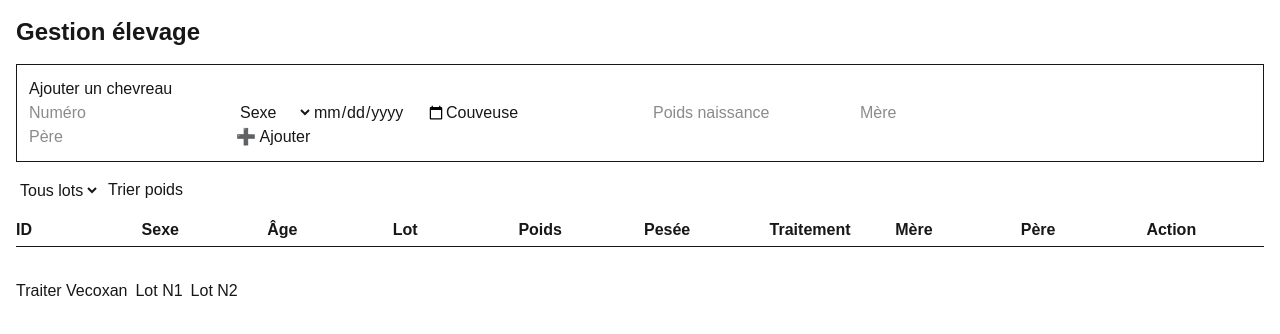
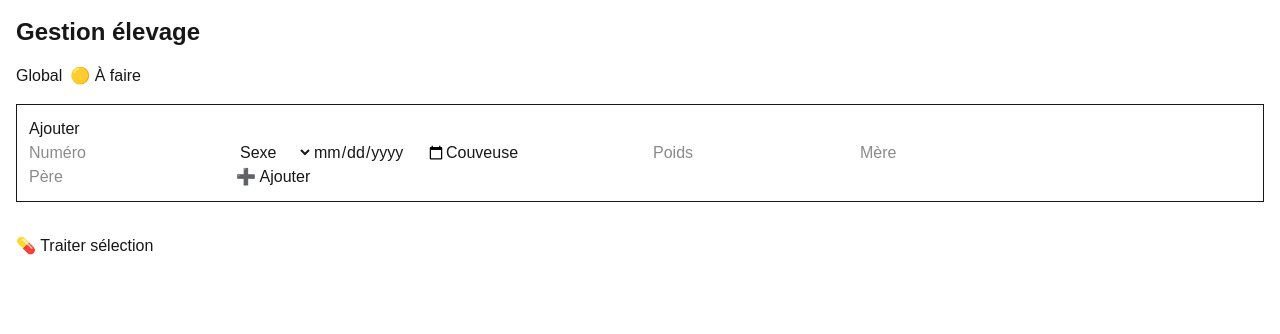
Before and after one commit to smnkiene-gif/chevrerie, a Next.js app: page / in a window 1280 px wide. Shown: the top 334 px of the page. Built offline with nearby package versions, Linux system fonts and the light colour scheme.

Commit message:
fix erreur statut traitement

```diff
--- a/app/page.js
+++ b/app/page.js
@@ -11,28 +11,33 @@ function ageJours(date) {
 
 function statutPesee(c) {
   if (!c.pesees || c.pesees.length === 0) return "🟡";
+
   const last = new Date(c.pesees[c.pesees.length - 1].date);
   const now = new Date();
   const diff = (now - last) / (1000*60*60*24);
-  return diff <= 7 ? "🟢" : "🔴";
+
+  if (diff >= 8) return "🔴";
+  if (diff >= 7) return "🟡";
+  return "🟢";
 }
+function statutTraitement(c) {
+  if (!c.traitements || !c.traitements.vecoxan) return "🟡";
 
-function statutTraitement(c) {
-  const t = c.traitements && c.traitements.vecoxan;
-  if (!t) return "🟡";
   const now = new Date();
-  const d = new Date(t.prochaine);
+  const d = new Date(c.traitements.vecoxan.prochaine);
+
+  if (d < now) return "🔴";
   if (d.toDateString() === now.toDateString()) return "🟡";
-  if (d < now) return "🔴";
   return "🟢";
 }
 
+
 function couleurCollier(id) {
   const couleurs = {
-    1: "red", 2: "blue", 3: "green", 4: "yellow",
-    5: "orange", 6: "purple", 7: "pink", 8: "brown",
-    9: "black", 10: "gray", 11: "cyan", 12: "magenta",
-    13: "lime", 14: "teal", 15: "gold", 16: "navy"
+    1:"red",2:"blue",3:"green",4:"yellow",
+    5:"orange",6:"purple",7:"pink",8:"brown",
+    9:"black",10:"gray",11:"cyan",12:"magenta",
+    13:"lime",14:"teal",15:"gold",16:"navy"
   };
   return couleurs[parseInt(id)] || null;
 }
@@ -40,56 +45,41 @@ function couleurCollier(id) {
 // ===== APP =====
 
 export default function App() {
+
   const [chevreaux, setChevreaux] = useState([]);
+  const [vue, setVue] = useState("global");
 
   const [nouveau, setNouveau] = useState({
-    id: "",
-    sexe: "",
-    naissance: "",
-    lot: "Couveuse",
-    poids: "",
-    mere: "",
-    pere: ""
+    id:"", sexe:"", naissance:"", lot:"Couveuse",
+    poids:"", mere:"", pere:""
   });
 
   const [selection, setSelection] = useState([]);
-  const [filtreLot, setFiltreLot] = useState("");
-  const [tri, setTri] = useState("");
 
-  useEffect(() => {
+  useEffect(()=>{
     const data = localStorage.getItem("elevage");
-    if (data) setChevreaux(JSON.parse(data));
-  }, []);
+    if(data) setChevreaux(JSON.parse(data));
+  },[]);
 
-  useEffect(() => {
+  useEffect(()=>{
     localStorage.setItem("elevage", JSON.stringify(chevreaux));
-  }, [chevreaux]);
+  },[chevreaux]);
 
   // ===== ACTIONS =====
 
   const ajouterChevreau = () => {
     if (!nouveau.id) return;
 
-    setChevreaux([
-      ...chevreaux,
-      {
-        ...nouveau,
-        poids: nouveau.poids ? parseFloat(nouveau.poids) : null,
-        pesees: nouveau.poids
-          ? [{ date: new Date(), poids: parseFloat(nouveau.poids) }]
-          : [],
-        traitements: {}
-      }
-    ]);
+    setChevreaux([...chevreaux,{
+      ...nouveau,
+      poids: nouveau.poids ? parseFloat(nouveau.poids) : null,
+      pesees: nouveau.poids ? [{date:new Date(), poids:parseFloat(nouveau.poids)}] : [],
+      traitements:{}
+    }]);
 
     setNouveau({
-      id: "",
-      sexe: "",
-      naissance: "",
-      lot: "Couveuse",
-      poids: "",
-      mere: "",
-      pere: ""
+      id:"", sexe:"", naissance:"", lot:"Couveuse",
+      poids:"", mere:"", pere:""
     });
   };
 
@@ -97,52 +87,44 @@ export default function App() {
     if (!poids) return;
     const copy = [...chevreaux];
     copy[i].poids = parseFloat(poids);
-    if (!copy[i].pesees) copy[i].pesees = [];
-    copy[i].pesees.push({ date: new Date(), poids: parseFloat(poids) });
+    if(!copy[i].pesees) copy[i].pesees=[];
+    copy[i].pesees.push({date:new Date(), poids:parseFloat(poids)});
     setChevreaux(copy);
-  };
-
-  const toggleSelect = (i) => {
-    setSelection(selection.includes(i)
-      ? selection.filter(x => x !== i)
-      : [...selection, i]
-    );
-  };
-
-  const changerLot = (lot) => {
-    const copy = [...chevreaux];
-    selection.forEach(i => copy[i].lot = lot);
-    setChevreaux(copy);
-    setSelection([]);
   };
 
   const traiter = () => {
     const copy = [...chevreaux];
     const now = new Date();
-    selection.forEach(i => {
-      if (!copy[i].traitements) copy[i].traitements = {};
+
+    selection.forEach(i=>{
+      if(!copy[i].traitements) copy[i].traitements={};
       copy[i].traitements.vecoxan = {
         derniere: now,
-        prochaine: new Date(now.getTime() + 21*86400000)
+        prochaine: new Date(now.getTime()+21*86400000)
       };
     });
+
     setChevreaux(copy);
     setSelection([]);
   };
 
-  // ===== FILTRES =====
+  const toggleSelect = (i)=>{
+    setSelection(selection.includes(i)
+      ? selection.filter(x=>x!==i)
+      : [...selection,i]);
+  };
 
-  let liste = [...chevreaux];
+  // ===== LISTES =====
 
-  if (filtreLot) {
-    liste = liste.filter(c => c.lot === filtreLot);
-  }
+  const aFaire = chevreaux.map((c,i)=>{
+    const pesee = statutPesee(c);
+    const traitement = statutTraitement(c);
 
-  if (tri === "poids") {
-    liste.sort((a,b) => (a.poids||0)-(b.poids||0));
-  }
-
-  const lots = [...new Set(chevreaux.map(c => c.lot))];
+    if(pesee !== "🟢" || traitement !== "🟢"){
+      return {c,i};
+    }
+    return null;
+  }).filter(Boolean);
 
   // ===== UI =====
 
@@ -151,18 +133,24 @@ export default function App() {
 
       <h1 className="text-2xl font-bold">Gestion élevage</h1>
 
+      {/* NAV */}
+      <div className="flex gap-2">
+        <button onClick={()=>setVue("global")}>Global</button>
+        <button onClick={()=>setVue("alertes")}>🟡 À faire</button>
+      </div>
+
       {/* AJOUT */}
       <div className="border p-3">
-        <h2>Ajouter un chevreau</h2>
+        <h2>Ajouter</h2>
 
         <input placeholder="Numéro"
           value={nouveau.id}
-          onChange={(e)=>setNouveau({...nouveau, id: e.target.value})}
+          onChange={(e)=>setNouveau({...nouveau,id:e.target.value})}
         />
 
         <select
           value={nouveau.sexe}
-          onChange={(e)=>setNouveau({...nouveau, sexe: e.target.value})}
+          onChange={(e)=>setNouveau({...nouveau,sexe:e.target.value})}
         >
           <option value="">Sexe</option>
           <option value="M">Mâle</option>
@@ -171,103 +159,89 @@ export default function App() {
 
         <input type="date"
           value={nouveau.naissance}
-          onChange={(e)=>setNouveau({...nouveau, naissance: e.target.value})}
+          onChange={(e)=>setNouveau({...nouveau,naissance:e.target.value})}
         />
 
         <input placeholder="Lot"
           value={nouveau.lot}
-          onChange={(e)=>setNouveau({...nouveau, lot: e.target.value})}
+          onChange={(e)=>setNouveau({...nouveau,lot:e.target.value})}
         />
 
-        <input placeholder="Poids naissance"
+        <input placeholder="Poids"
           value={nouveau.poids}
-          onChange={(e)=>setNouveau({...nouveau, poids: e.target.value})}
+          onChange={(e)=>setNouveau({...nouveau,poids:e.target.value})}
         />
 
         <input placeholder="Mère"
           value={nouveau.mere}
-          onChange={(e)=>setNouveau({...nouveau, mere: e.target.value})}
+          onChange={(e)=>setNouveau({...nouveau,mere:e.target.value})}
         />
 
         <input placeholder="Père"
           value={nouveau.pere}
-          onChange={(e)=>setNouveau({...nouveau, pere: e.target.value})}
+          onChange={(e)=>setNouveau({...nouveau,pere:e.target.value})}
         />
 
         <button onClick={ajouterChevreau}>➕ Ajouter</button>
       </div>
 
-      {/* FILTRES */}
-      <div className="flex gap-2">
-        <select onChange={(e)=>setFiltreLot(e.target.value)}>
-          <option value="">Tous lots</option>
-          {lots.map(l => <option key={l}>{l}</option>)}
-        </select>
+      {/* ===== VUE ===== */}
 
-        <button onClick={()=>setTri("poids")}>Trier poids</button>
-      </div>
-
-      {/* TABLEAU */}
-      <div>
-
-        {/* ENTÊTES */}
-        <div className="grid grid-cols-10 gap-2 font-bold border-b pb-1">
-          <div>ID</div>
-          <div>Sexe</div>
-          <div>Âge</div>
-          <div>Lot</div>
-          <div>Poids</div>
-          <div>Pesée</div>
-          <div>Traitement</div>
-          <div>Mère</div>
-          <div>Père</div>
-          <div>Action</div>
-        </div>
-
-        <div className="p-2">
-          {liste.map((c,i)=>(
+      {vue==="global" && (
+        <div>
+          {chevreaux.map((c,i)=>(
             <div key={i}
-              className={`grid grid-cols-10 gap-2 p-2 border mb-1 ${selection.includes(i)?"bg-blue-100":""}`}
+              className="grid grid-cols-8 gap-2 border p-2 mb-1"
               onClick={()=>toggleSelect(i)}
             >
-
-              <div style={{
-                backgroundColor: couleurCollier(c.id),
-                color: "white",
-                padding: "4px",
-                borderRadius: "4px"
-              }}>
+              <div style={{backgroundColor:couleurCollier(c.id),color:"white"}}>
                 #{c.id}
               </div>
-
               <div>{c.sexe}</div>
               <div>{ageJours(c.naissance)} j</div>
               <div>{c.lot}</div>
-
-              <div>
-                {c.poids ? parseFloat(c.poids).toFixed(2) : "-"} kg
-              </div>
-
+              <div>{c.poids ? c.poids.toFixed(2) : "-"}</div>
               <div>{statutPesee(c)}</div>
               <div>{statutTraitement(c)}</div>
-              <div>{c.mere || "-"}</div>
-              <div>{c.pere || "-"}</div>
+              <input onBlur={(e)=>ajouterPesee(i,e.target.value)} />
+            </div>
+          ))}
+        </div>
+      )}
 
-              <input
-                placeholder="Poids"
-                onBlur={(e)=>ajouterPesee(i,e.target.value)}
-              />
+      {vue==="alertes" && (
+        <div>
+          <h2>🟡 À faire aujourd’hui</h2>
+
+          {aFaire.length === 0 && <div>Rien à faire 👍</div>}
+
+          {aFaire.map(({c,i})=>(
+            <div key={i} className="border p-2 mb-1">
+
+              <strong>#{c.id}</strong> - {c.lot}
+
+              <div>Pesée : {statutPesee(c)}</div>
+              <div>Traitement : {statutTraitement(c)}</div>
+
+              <button onClick={()=>ajouterPesee(i, prompt("Poids ?"))}>
+                Peser
+              </button>
+
+              <button onClick={()=>{
+                setSelection([i]);
+                traiter();
+              }}>
+                Traiter
+              </button>
 
             </div>
           ))}
         </div>
-      </div>
+      )}
 
       {/* ACTIONS */}
       <div className="flex gap-2">
-        <button onClick={traiter}>Traiter Vecoxan</button>
-        <button onClick={()=>changerLot("Nurserie 1")}>Lot N1</button>
-        <button onClick={()=>changerLot("Nurserie 2")}>Lot N2</button>
+        <button onClick={traiter}>💊 Traiter sélection</button>
       </div>
 
     </div>
```
